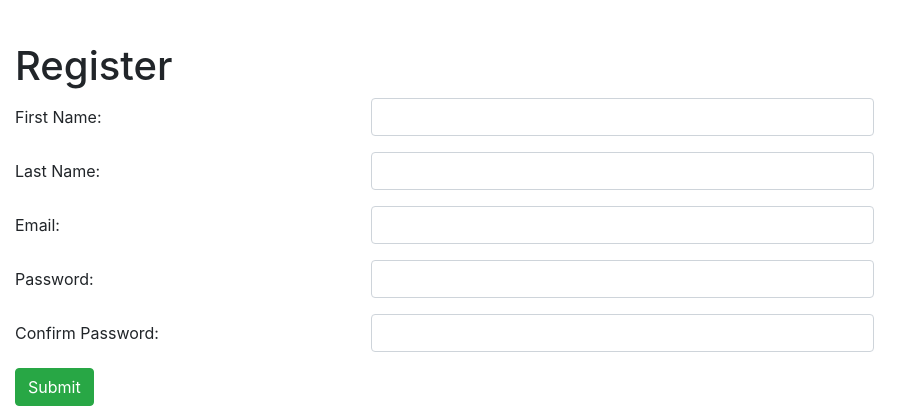
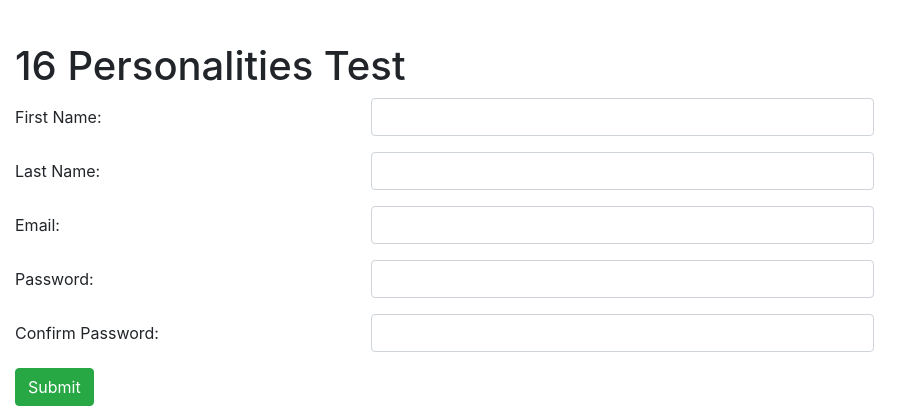
Before and after one commit to sdress/personality-test, a Flask app: page /test in a window 1280 px wide. Shown: the top 420 px of the page, without its empty margins (0-922 px from the left). Run offline with Flask 2, Linux system fonts and the light colour scheme.

Commit message:
adding starter form

```diff
--- a/flask_app/templates/form.html
+++ b/flask_app/templates/form.html
@@ -24,8 +24,8 @@
     <div class="container-fluid">
         <div class="row">
             <div class="reg-form col-lg-10">
-                <h1>Register</h1>
-                <form action="/create-user" method="post">
+                <h1>16 Personalities Test</h1>
+                <form action="/submit-test" method="post">
                     <div class="form-group row">
                         <label for="first_name" class="col-sm-4 col-form-label">First Name: </label>
                         <div class="col-sm-6">
```
